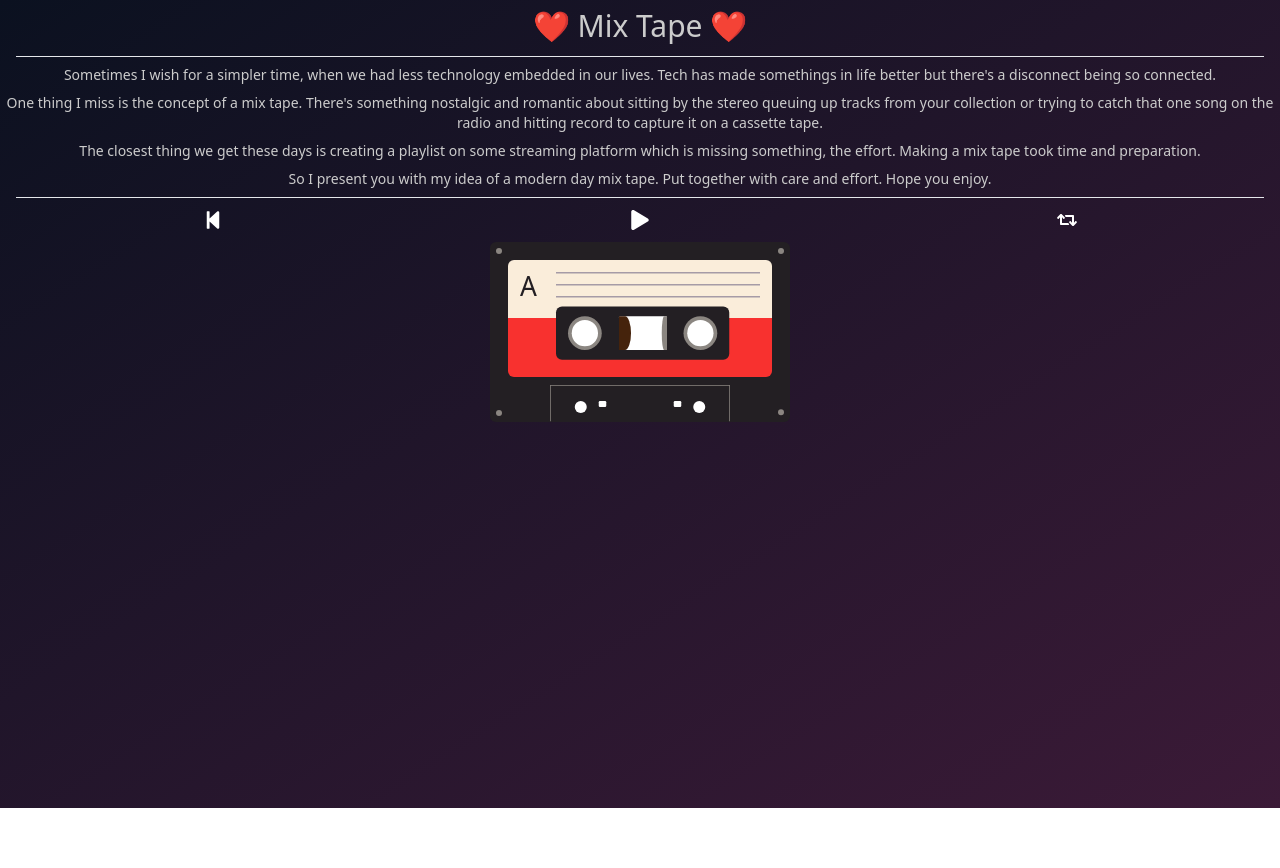
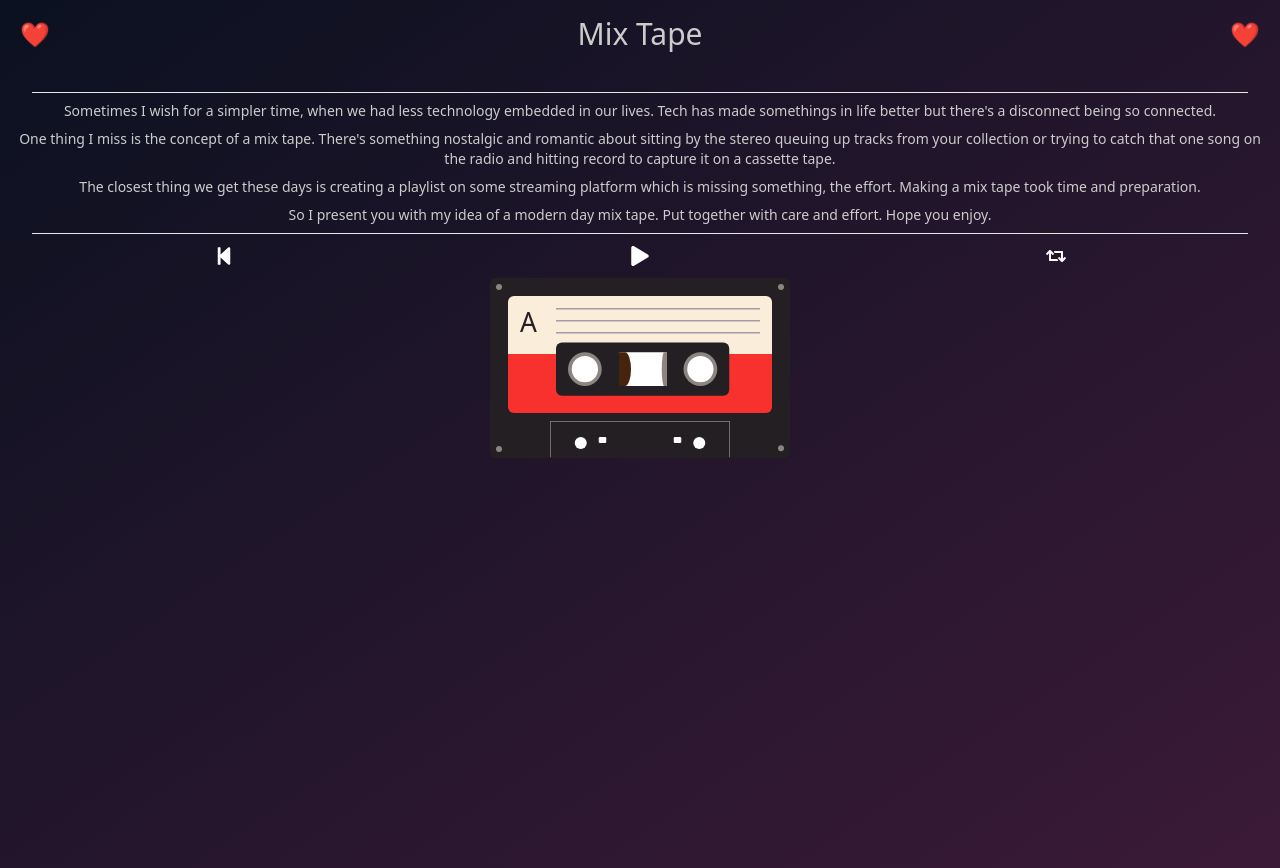
Before and after one commit to jmclain-origin/mixtape, a React (Create React App) app: page /intro in a window 1280 px wide. Before the commit the page ends 808 px from the top, so only its background shows below. Built offline with nearby package versions, Linux system fonts and the light colour scheme; a web font is replaced by a local one.

Commit message:
📦 NEW:  added nav bar

```diff
--- a/src/components/AboutIntro.tsx
+++ b/src/components/AboutIntro.tsx
@@ -66,16 +66,15 @@ const AboutIntro = ({
     <AnimatePresence>
       {isShown && (
         <>
-          <motion.header
+          {/* <motion.header
             initial={{ y: -100, opacity: 0 }}
             animate={{ y: 0, opacity: 1 }}
             exit={{ scale: 0, opacity: 0 }}
             transition={{ duration: 1 }}
             className="text-center mt-2 space-y-1"
           >
-            {/* <h1 className="text-3xl">Valentine's Day</h1> */}
-            <h2 className="text-3xl">&#10084; Mix Tape &#10084;</h2>
-          </motion.header>
+
+          </motion.header> */}
           <motion.section
             variants={parAnim}
             initial="hidden"
--- a/src/pages/RootLayout.tsx
+++ b/src/pages/RootLayout.tsx
@@ -1,10 +1,53 @@
-import React from 'react';
-import { Outlet } from 'react-router-dom';
+import React, { useCallback, MouseEvent } from "react";
+import { Outlet, useLocation, useNavigate } from "react-router-dom";
+import { FaBackward, FaForward } from "react-icons/fa";
 
 export default function RootLayout() {
+  const location = useLocation();
+  const navigate = useNavigate();
+
+  const isHome = location.pathname === "/";
+  const isPlaylist = /play\/[AB]$/g.test(location.pathname);
+  const isAside = /search\/A$/g.test(location.pathname);
+  const isBside = /play\/B$/g.test(location.pathname);
+
+  const handleNavigationClick = useCallback((event: MouseEvent<HTMLSpanElement>) => {
+    const action: "back" | "forward" | null | string = event.currentTarget.getAttribute('data-action');
+    if (action === "back") {
+      isAside && navigate("/intro");
+      isBside && navigate("/play/A");
+    } else if (action === "forward") {
+      isAside && navigate("/play/B");
+      isBside && navigate("/bonus");
+    }
+  }, [isAside, isBside, navigate]);
+
   return (
-    <main className="min-h-screen">
+    <>
+      <nav className="flex items-center justify-between px-5 py-4">
+        <span className="text-2xl" onClick={handleNavigationClick} data-action="back" >
+          {isPlaylist ? (
+            <FaBackward
+              className="control-button"
+            />
+          ) : (
+            <>&#10084;</>
+          )}
+        </span>
+        {!isHome && <h2 className="text-3xl">Mix Tape</h2>}
+        <span className="text-2xl" onClick={handleNavigationClick} data-action="forward">
+          {isPlaylist ? (
+            <FaForward
+              className="control-button"
+            />
+          ) : (
+            <>&#10084;</>
+          )}
+        </span>
+      </nav>
+      <main className="min-h-screen px-4 pt-3">
         <Outlet />
-    </main>
-  )
+      </main>
+    </>
+  );
 }
```
